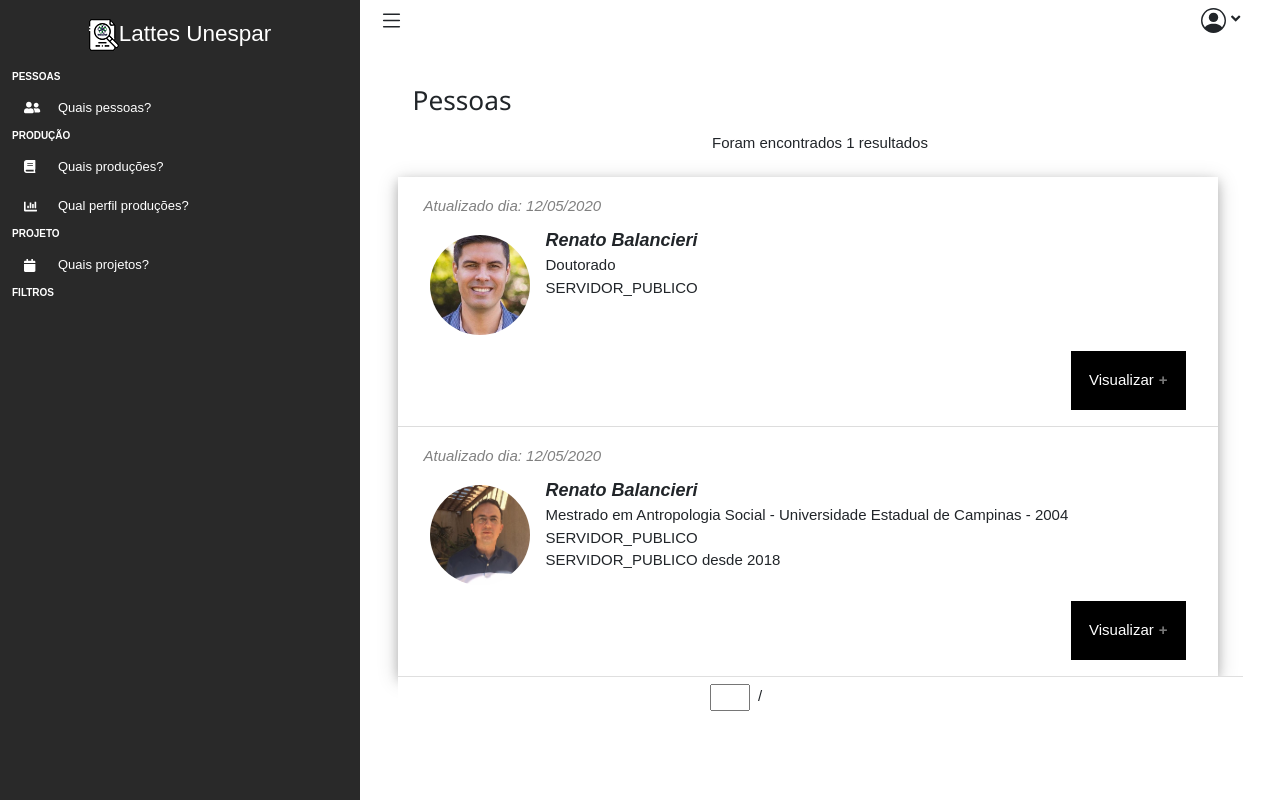
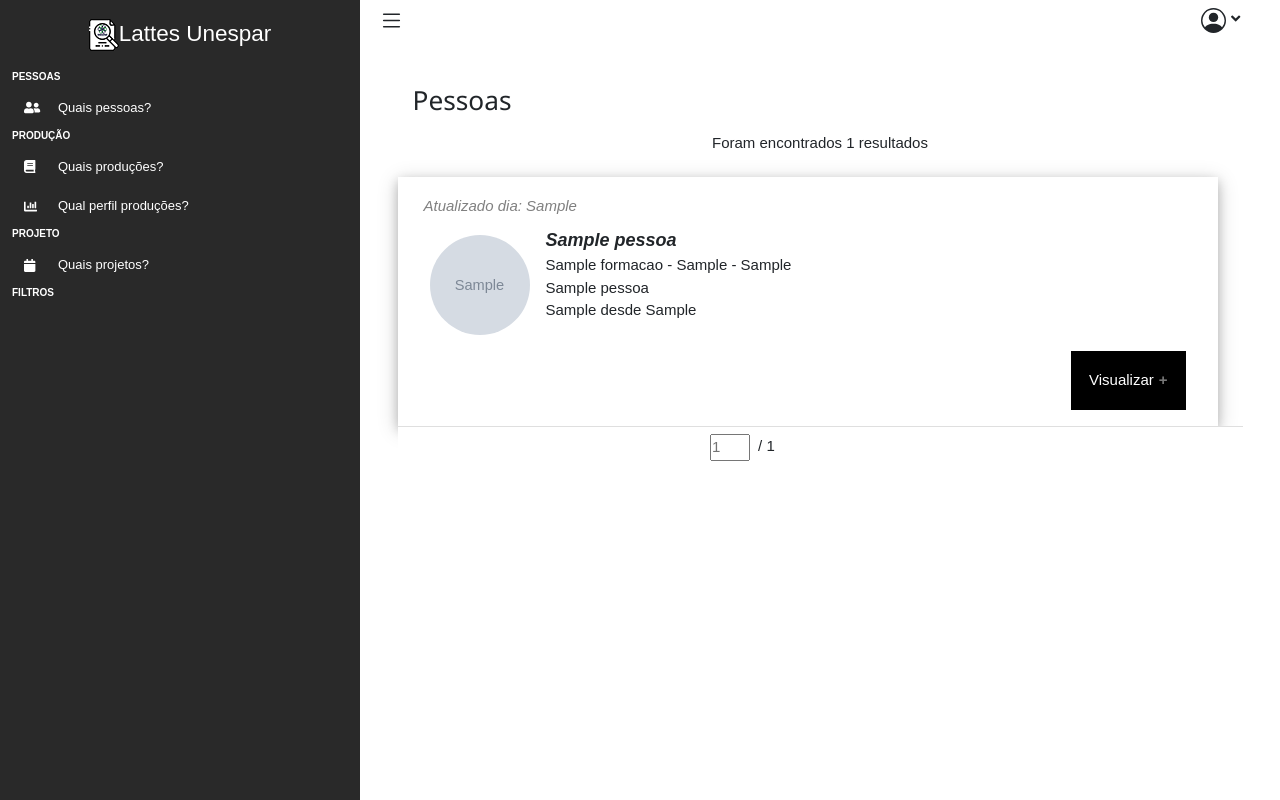
Before and after one commit to Hdrl/UnesparProjetoLattes, a Django app: template lattes/templates/lattes/pessoas/pessoas.html in a window 1280 px wide. Run offline with Django 3.2, Linux system fonts and the light colour scheme; tables that the repository leaves empty hold one stand-in row (values such as "Sample post"); the template is opened without the code that fills it: values that come from a table or form of the project are taken from there, most other values are stand-ins (such as "Sample title", 1, 10 or a date in 2020); grey boxes marked "Sample" are stand-in pictures; parts of the project's set-up code (start-up, migrations or seed data) failed here and were passed over.

Commit message:
Alteração em pessoas.html, filtros e models

```diff
--- a/lattes/filters.py
+++ b/lattes/filters.py
@@ -23,7 +23,11 @@ class PessoasFilter(django_filters.FilterSet):
         'tipoVinculo': ['contains'],
         'formacao': ['contains'],
         'instituicaoEmQueSeFormou': ['contains'],
-        'anoQueIngressouNoCampus': ['exact']
+        'anoDeFormacao': ['contains'],
+        'anoQueIngressouNoCampus': ['exacts'],
+        'srcImage': ['contains'],
+        'descricao' : ['contains'],
+        'ultimaAtualizacao': ['contains']
     }
 
 situacao_choices = (
--- a/lattes/models.py
+++ b/lattes/models.py
@@ -22,7 +22,9 @@ class Pessoas(models.Model):
     formacao = models.CharField(max_length=255)
     instituicaoEmQueSeFormou = models.CharField(max_length=255)
     anoQueIngressouNoCampus = models.IntegerField()
-    descricao = models.CharField(max_length=255)
+    srcImage = models.CharField(max_length=255)
+    descricao = models.textfield()
+    ultimaAtualizacao = models.CharField(max_length=255)
 
 class SetorAtividade(models.Model):
     setor = models.CharField(max_length=45)
--- a/lattes/templates/lattes/pessoas/pessoas.html
+++ b/lattes/templates/lattes/pessoas/pessoas.html
@@ -14,11 +14,12 @@
 
 <div class="w3-Container" style="margin-right: 25px;">
     <ul class="w3-ul w3-card-4">
+    {% for pessoa in Pessoas_page %}
         <li class="w3-bar">
-            <p style="margin: 10px; color: grey; font-style: italic;"> Atualizado dia: 12/05/2020 </p>
+            <p style="margin: 10px; color: grey; font-style: italic;"> Atualizado dia: {{pessoa.ultimaAtualizacao}} </p>
             <div class="w3-bar">
                 <div class="w3-bar-item">
-                    <img class="curriculos-circleImage" src="{% static 'imagens/renatoBalancieri.jpg' %}">
+                    <img class="curriculos-circleImage" src={{pessoa.srcImage}}>
                 </div>
 
 
@@ -26,55 +27,21 @@
                     word-break: break-all;
                     white-space: normal;">
 
-                    <span class="w3-large" style="font-weight: 700; font-style: italic;">Renato Balancieri</span><br>
-                    <span>Doutorado</span><br>
-                    <span>SERVIDOR_PUBLICO</span><br>
+                    <span class="w3-large" style="font-weight: 700; font-style: italic;">{{pessoa.nome}}</span><br>
+                    <span>{{pessoa.formacao}} - {{pessoa.instituicaoEmQueSeFormou}} - {{pessoa.anoDeFormacao}}</span><br>
+                    <span>{{pessoa.titulo}}</span><br>
+                    <span>{{pessoa.tipoVinculo}} desde {{pessoa.anoQueIngressouNoCampus}}</span><br>
                     <span></span>
                 </div>
             </div>
             <div class="w3-bar-item w3-right">
                 <button class="accordion">Visualizar</button>
                 <div class="accordion-body panel">
-                    <p>Renato Balancieri possui graduação em Ciência da Computação pela Universidade Estadual de Maringá
-                        (2000), mestrado em Engenharia de Produção - área de concentração em Inteligência Aplicada -
-                        pela Universidade Federal de Santa Catarina (2004) e doutorado em Engenharia e Gestão do
-                        Conhecimento pela Universidade Federal de Santa Catarina (2010). Atualmente é Professor do Curso
-                        de Ciência da Computação da Universidade Estadual do Paraná - Campus Apucarana. Tem experiência
-                        na área Ciência da Computação, atuando principalmente nos seguintes temas: Engenharia de
-                        Software, Computação Aplicada à Saúde, Desenvolvimento Distribuído de Software e Melhoria do
-                        Processo de Desenvolvimento de Software. Gerado pelo Sistema Interlattes CV-Resumé</p>
+                    <p>{{pessoa.descricao}}</p>
                 </div>
             </div>
         </li>
-        <li class="w3-bar">
-            <p style="margin: 10px; color: grey; font-style: italic;"> Atualizado dia: 12/05/2020 </p>
-            <div class="w3-bar">
-                <div class="w3-bar-item">
-                    <img src="{% static 'imagens/cernev.jpg' %}" class="curriculos-circleImage">
-                </div>
-
-
-                <div class="w3-bar-item;
-                word-break: break-all;
-                white-space: normal;">
-
-                    <span class="w3-large" style="font-weight: 700; font-style: italic;">Renato Balancieri</span><br>
-                    <span>Mestrado em Antropologia Social - Universidade Estadual de Campinas - 2004</span><br>
-
-                    <span>SERVIDOR_PUBLICO</span><br>
-                    <span>SERVIDOR_PUBLICO desde 2018</span>
-                </div>
-            </div>
-            <div class="w3-bar-item w3-right">
-                <button class="accordion">Visualizar</button>
-                <div class="accordion-body panel">
-                    <p>Graduado em Ciências Sociais (UEL), graduado em Análise e Desenvolvimento de Sistemas
-                        (UTFPR/Unopar), especialista em Tecnologias para Aplicações Web (Unopar), mestre em Antropologia
-                        Social (Unicamp). Professor assistente na Universidade Estadual do Paraná (UNESPAR), campus
-                        Apucarana.</p>
-                </div>
-            </div>
-        </li>
+    {% endfor %}
     </ul>
 </div>
 <div class="card-footer">
```
